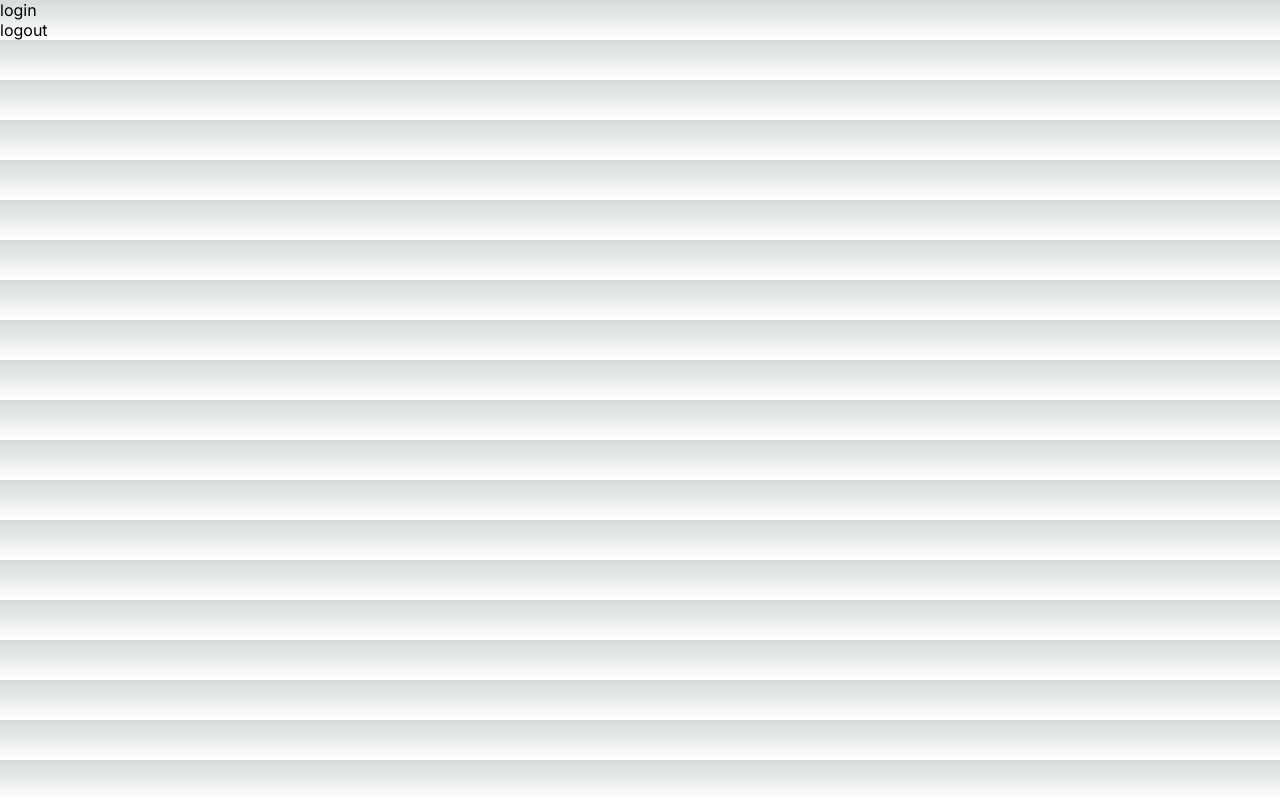
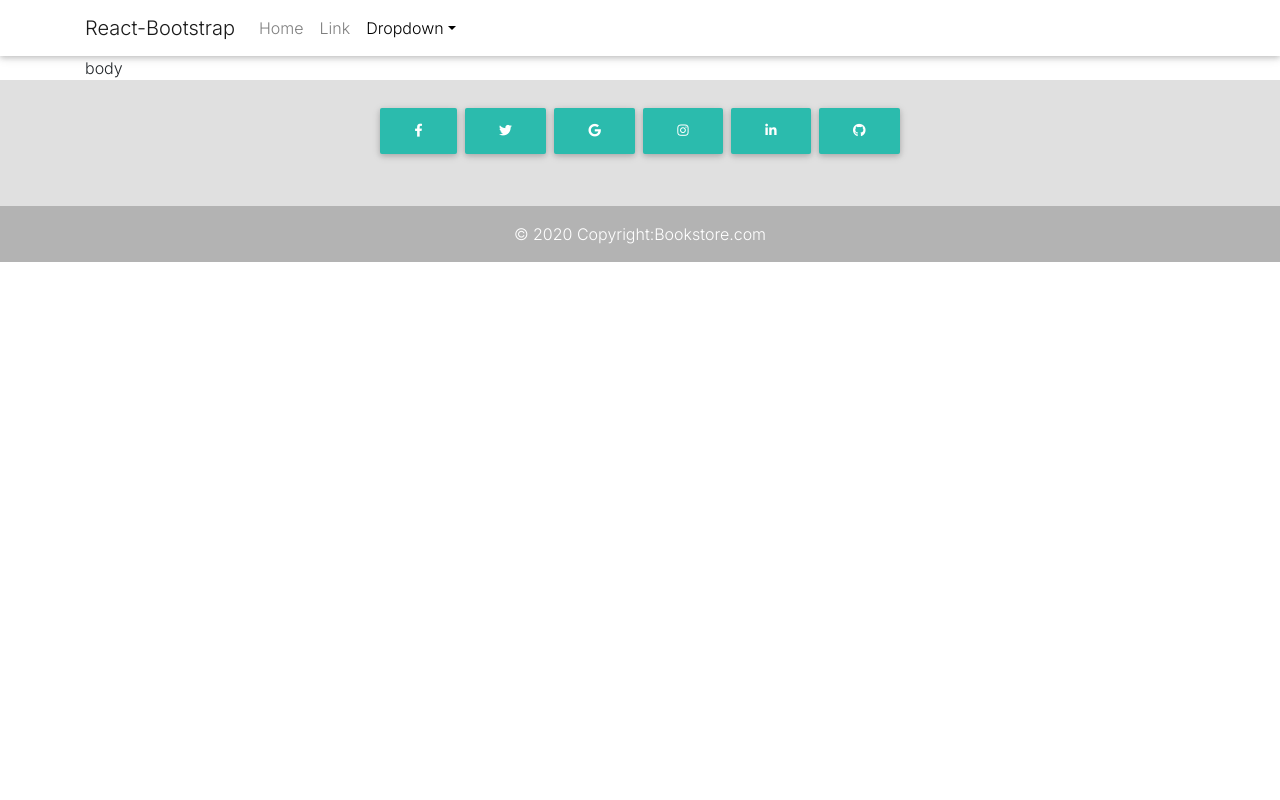
Before and after one commit to Thanh10101/Front-End, a Next.js app: page / in a window 1280 px wide. Built offline with nearby package versions, Linux system fonts and the light colour scheme.

Commit message:
header,footer

```diff
--- a/package.json
+++ b/package.json
@@ -15,7 +15,9 @@
         "bootstrap": "5.3.0",
         "eslint": "8.40.0",
         "eslint-config-next": "13.4.2",
-    "next": "13.4.2",
+        "mdb-react-ui-kit": "^7.2.0",
+        "mdbreact": "^5.2.0",
+        "next": "13.4.12",
         "react": "18.2.0",
         "react-bootstrap": "2.8.0",
         "react-dom": "18.2.0",
--- a/src/app/layout.tsx
+++ b/src/app/layout.tsx
@@ -1,7 +1,27 @@
-import './globals.css'
+'use client'
+// import './globals.css'
 import { Inter } from 'next/font/google'
 
 const inter = Inter({ subsets: ['latin'] })
+
+//boostrap
+import Container from 'react-bootstrap/Container'
+import Nav from 'react-bootstrap/Nav'
+import Navbar from 'react-bootstrap/Navbar'
+import NavDropdown from 'react-bootstrap/NavDropdown'
+//
+import {
+  MDBFooter,
+  MDBContainer,
+  MDBCol,
+  MDBRow,
+  MDBIcon,
+  MDBBtn
+} from 'mdbreact';
+//import boostrap
+import "@fortawesome/fontawesome-free/css/all.min.css"
+import "bootstrap-css-only/css/bootstrap.min.css"
+import "mdbreact/dist/css/mdb.css"
 
 export const metadata = {
   title: 'Create Next App',
@@ -15,7 +35,105 @@ export default function RootLayout({
 }) {
   return (
     <html lang="en">
-      <body className={inter.className}>{children}</body>
+      <body className={inter.className}>
+        <Navbar expand="lg" className="bg-body-tertiary">
+          <Container>
+            <Navbar.Brand href="#home">React-Bootstrap</Navbar.Brand>
+            <Navbar.Toggle aria-controls="basic-navbar-nav" />
+            <Navbar.Collapse id="basic-navbar-nav">
+              <Nav className="me-auto">
+                <Nav.Link href="#home">Home</Nav.Link>
+                <Nav.Link href="#link">Link</Nav.Link>
+                <NavDropdown title="Dropdown" id="basic-nav-dropdown">
+                  <NavDropdown.Item href="#action/3.1" color='red'>Action</NavDropdown.Item>
+                  <NavDropdown.Item href="#action/3.2">
+                    Another action
+                  </NavDropdown.Item>
+                  <NavDropdown.Item href="#action/3.3">Something</NavDropdown.Item>
+                  <NavDropdown.Divider />
+                  <NavDropdown.Item href="#action/3.4">
+                    Separated link
+                  </NavDropdown.Item>
+                </NavDropdown>
+              </Nav>
+            </Navbar.Collapse>
+          </Container>
+        </Navbar>
+        {children}
+        <MDBFooter className='bg-light text-center text-white'>
+          <MDBContainer className='p-4 pb-0'>
+            <section className='mb-4'>
+              <MDBBtn
+                floating
+                className='m-1'
+                style={{ backgroundColor: '#3b5998' }}
+                href='#!'
+                role='button'
+              >
+                <MDBIcon fab icon='facebook-f' />
+              </MDBBtn>
+
+              <MDBBtn
+                floating
+                className='m-1'
+                style={{ backgroundColor: '#55acee' }}
+                href='#!'
+                role='button'
+              >
+                <MDBIcon fab icon='twitter' />
+              </MDBBtn>
+
+              <MDBBtn
+                floating
+                className='m-1'
+                style={{ backgroundColor: '#dd4b39' }}
+                href='#!'
+                role='button'
+              >
+                <MDBIcon fab icon='google' />
+              </MDBBtn>
+              <MDBBtn
+                floating
+                className='m-1'
+                style={{ backgroundColor: '#ac2bac' }}
+                href='#!'
+                role='button'
+
+              >
+                <MDBIcon fab icon='instagram' />
+              </MDBBtn>
+
+              <MDBBtn
+                floating
+                className='m-1'
+                style={{ backgroundColor: '#0082ca' }}
+                href='#!'
+                role='button'
+              >
+                <MDBIcon fab icon='linkedin-in' />
+              </MDBBtn>
+
+              <MDBBtn
+                floating
+                className='m-1'
+                style={{ backgroundColor: '#333333' }}
+                href='#!'
+
+                role='button'
+              >
+
+                <MDBIcon fab icon='github' />
+              </MDBBtn>
+            </section>
+          </MDBContainer>
+          <div className='text-center p-3' style={{ backgroundColor: 'rgba(0, 0, 0, 0.2)' }}>
+            © 2020 Copyright:
+            <a className='text-white' href='http://localhost:3000/'>
+              Bookstore.com
+            </a>
+          </div>
+        </MDBFooter>
+      </body>
     </html>
   )
 }
--- a/src/app/page.tsx
+++ b/src/app/page.tsx
@@ -1,18 +1,15 @@
+'use client'
 import Link from 'next/link'
 import app from '@/style/app.module.scss'
+import Container from 'react-bootstrap/Container'
+import Nav from 'react-bootstrap/Nav'
+import Navbar from 'react-bootstrap/Navbar'
+import NavDropdown from 'react-bootstrap/NavDropdown'
 
-export default function Home() {
+export default function BasicExample() {
   return (
-    <div>
-      <ul>
-        <li>
-          <Link style={{ color: app.primaryColor }} href={"/login"}>login</Link>
-        </li>
-
-        <li>
-          <Link href={"/logout"}>logout</Link>
-        </li>
-      </ul>
-    </div >
-  )
+    <Container>
+   body
+    </Container>
+  );
 }
```
Also changed, not shown: src/app/login/page.tsx (+4 -4 lines). Lines whose indentation alone changed are shown as unchanged.
